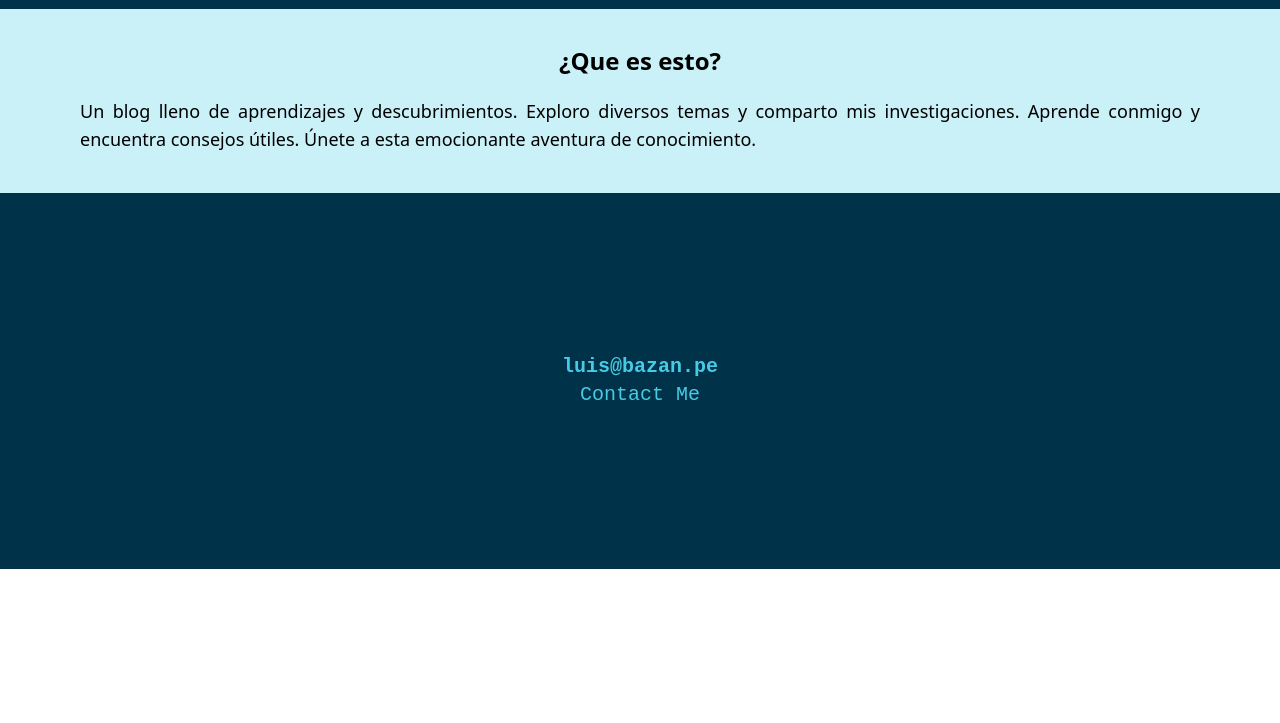
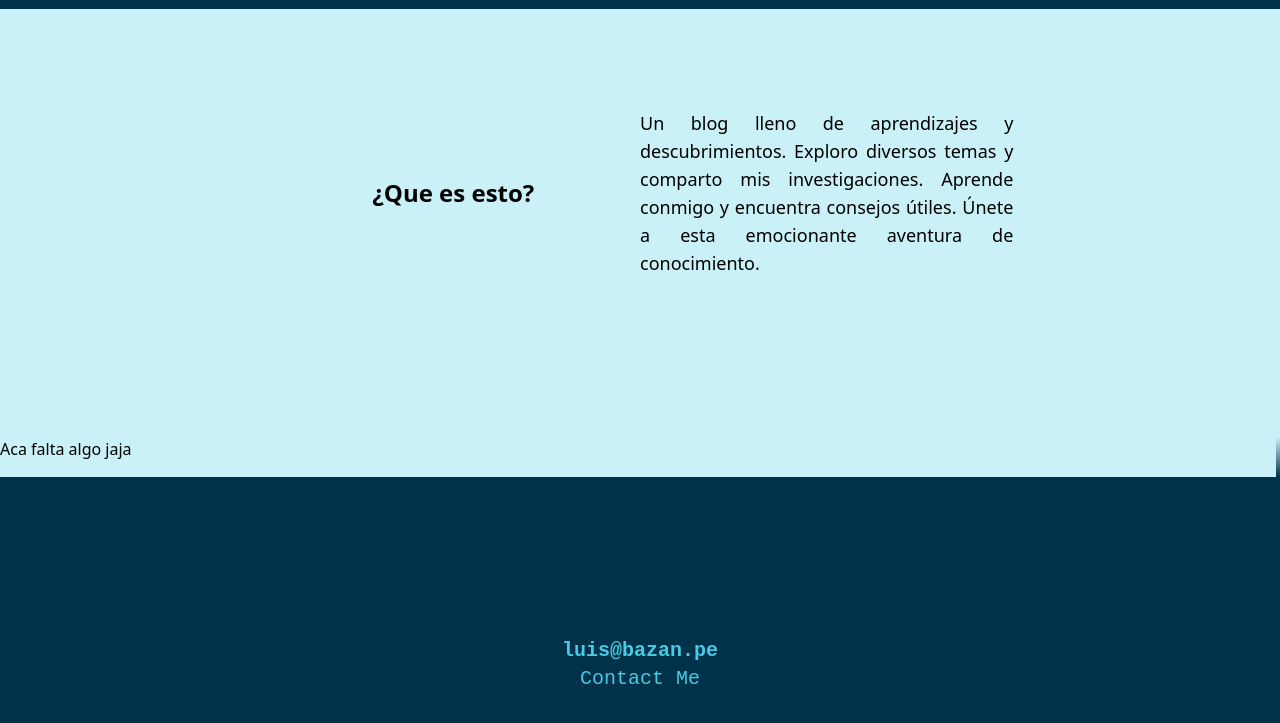
Before and after one commit to luisBazanDev/personal-page, an Astro site: page /blog in a window 1280 px wide. Shown: the part 51-774 px from the top of the page. Built offline with nearby package versions, Linux system fonts and the light colour scheme; Astro itself is replaced by a stand-in of ours.

Commit message:
Add a section in my blog landing page

```diff
--- a/src/pages/blog/index.astro
+++ b/src/pages/blog/index.astro
@@ -3,12 +3,27 @@ import BlogLayout from "../../layouts/Blog.astro";
 ---
 
 <BlogLayout>
-  <div class="bg-luis-blue-lighter pt-32 pb-14 px-20 w-full md:pb-10 lg:pt-24">
-    <h1 class="text-2xl font-bold text-center">¿Que es esto?</h1>
-    <p class="text-justify text-lg mt-5">
+  <div
+    class="flex flex-col bg-luis-blue-lighter pt-32 pb-14 px-20 w-full md:py-32 lg:py-40 lg:flex-row lg:justify-center"
+  >
+    <h1 class="flex items-center justify-center text-2xl font-bold lg:w-1/3">
+      ¿Que es esto?
+    </h1>
+    <p class="text-justify text-lg mt-5 lg:mt-0 lg:w-1/3">
       Un blog lleno de aprendizajes y descubrimientos. Exploro diversos temas y
       comparto mis investigaciones. Aprende conmigo y encuentra consejos útiles.
       Únete a esta emocionante aventura de conocimiento.
     </p>
   </div>
+  <div class="flex flex-row bg-luis-blue-lighter h-10">
+    <div class="container mx-auto flex flex-wrap">
+      <div class="w-5/6">Aca falta algo jaja</div>
+      <div class="w-1/6 flex justify-end">
+        <div
+          class="from-luis-blue-dark/0 to-luis-blue-dark bg-gradient-to-b h-full w-1 mr-8 md:mr-16 lg:mr-0"
+        >
+        </div>
+      </div>
+    </div>
+  </div>
 </BlogLayout>
```
